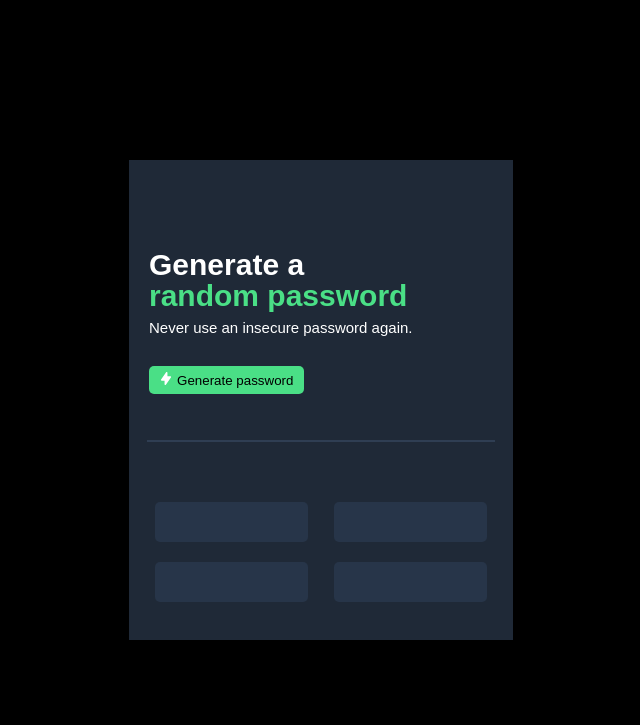
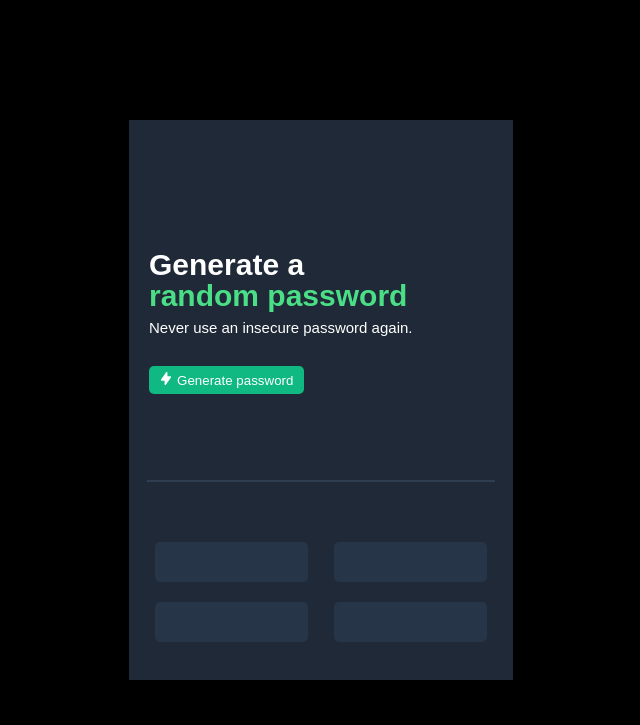
Before and after one commit to Yinkusadel/random-password-generator, a website: page index.html in a window 1280 px wide. Shown: the whole page, without its empty margins (319-959 px from the left). Drawn offline with Linux system fonts and the light colour scheme.

Commit message:
refactor: few changes on ui

```diff
--- a/styles.css
+++ b/styles.css
@@ -15,7 +15,7 @@
 
 .content-container {
     width: 30%;
-    height: 60vh;
+    height: 70vh;
     background: #1f2937;
 }
 
@@ -24,7 +24,7 @@
     display: flex;
     flex-direction: column;
     justify-content: center;
-    height: 30vh;
+    height: 40vh;
 }
 
 .content-texts {
@@ -51,14 +51,14 @@
 
 .generate-btn {
     width: 45%;
-    background-color: #4Adf86;
+    background-color: #10b981;
     padding: 6px;
     margin-top: 30px;
     border-radius: 5px;
+    color: #ffffff;
 }
 
 .generate-btn:hover {
-    color: #ffffff;
     background-color: #2f3e53;
 }
 
```
